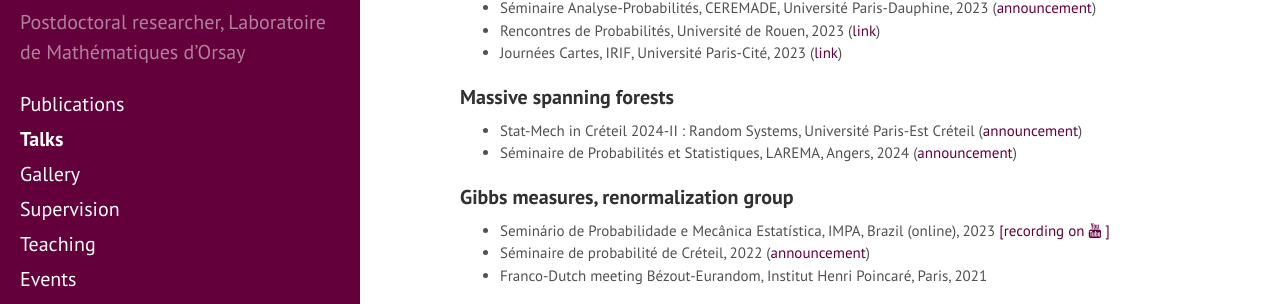
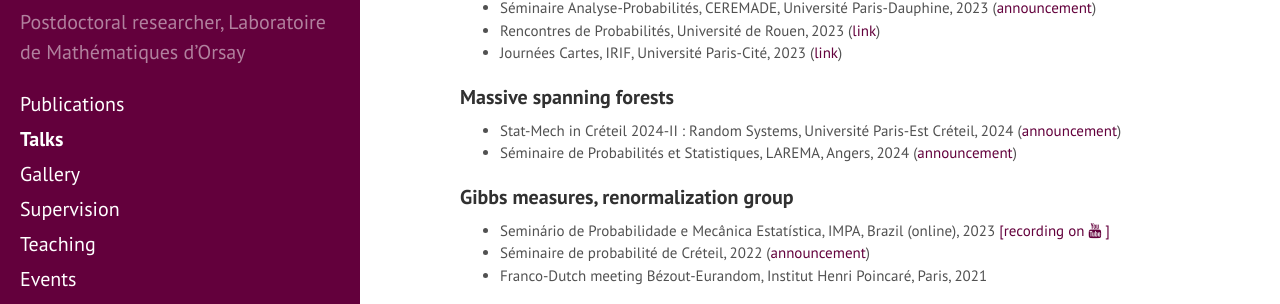
Before and after one commit to matteodachille/matteodachille.github.io, a Jekyll site: the page built from talks.md, in a window 1280 px wide and 900 px high, scrolled down 682 px. Shown: the part 139-443 px from the top of the window. Built offline with Jekyll 4.4.1, drawn with Linux system fonts in a browser that asks for light colours; nearby versions of some CDN libraries; some web fonts are replaced.

```diff
--- a/talks.md
+++ b/talks.md
@@ -54,7 +54,7 @@ Below you will find lists of:
 #### Massive spanning forests
 {: .no_toc}
 
-- Stat-Mech in Créteil 2024-II : Random Systems, Université Paris-Est Créteil ([announcement](https://lama-umr8050.fr/evenements/seminaire_de_probabilites_de_creteil/stat_mech_in_creteil_2024_ii_random_systems#:~:text=11h15%2D%2012h%20%3A%20Matteo%20D%E2%80%99Achille%20%3A){:target="_blank"})
+- Stat-Mech in Créteil 2024-II : Random Systems, Université Paris-Est Créteil, 2024 ([announcement](https://lama-umr8050.fr/evenements/seminaire_de_probabilites_de_creteil/stat_mech_in_creteil_2024_ii_random_systems#:~:text=11h15%2D%2012h%20%3A%20Matteo%20D%E2%80%99Achille%20%3A){:target="_blank"})
 - Séminaire de Probabilités et Statistiques, LAREMA, Angers, 2024 ([announcement](https://math.univ-angers.fr/seminaires/seminaire-de-probabilites-et-statistiques/#:~:text=2024%2011H00%2D12H00%20%3A-,MATTEO){:target="_blank"})
 {: style="font-size: 15px" }
 
```
Also changed, not shown: teaching.md (+1 -1 lines), 1 other file.
